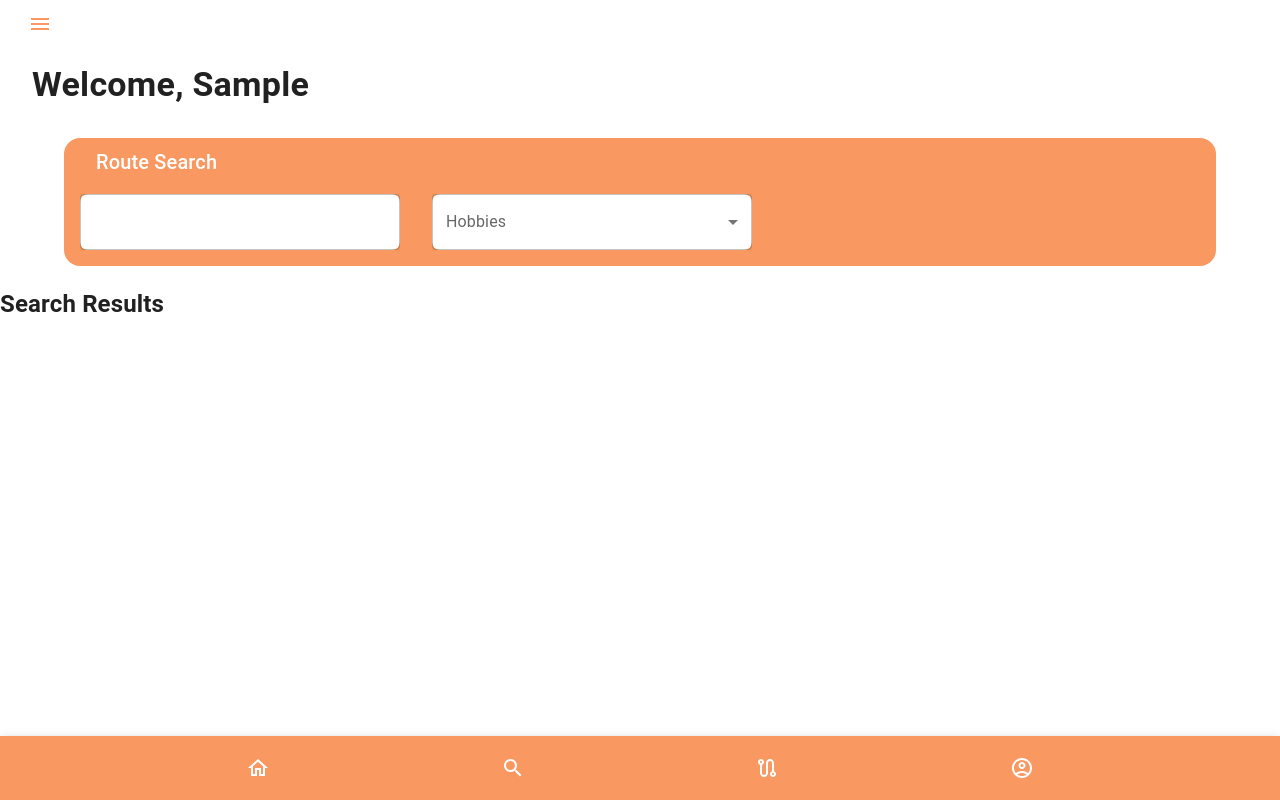
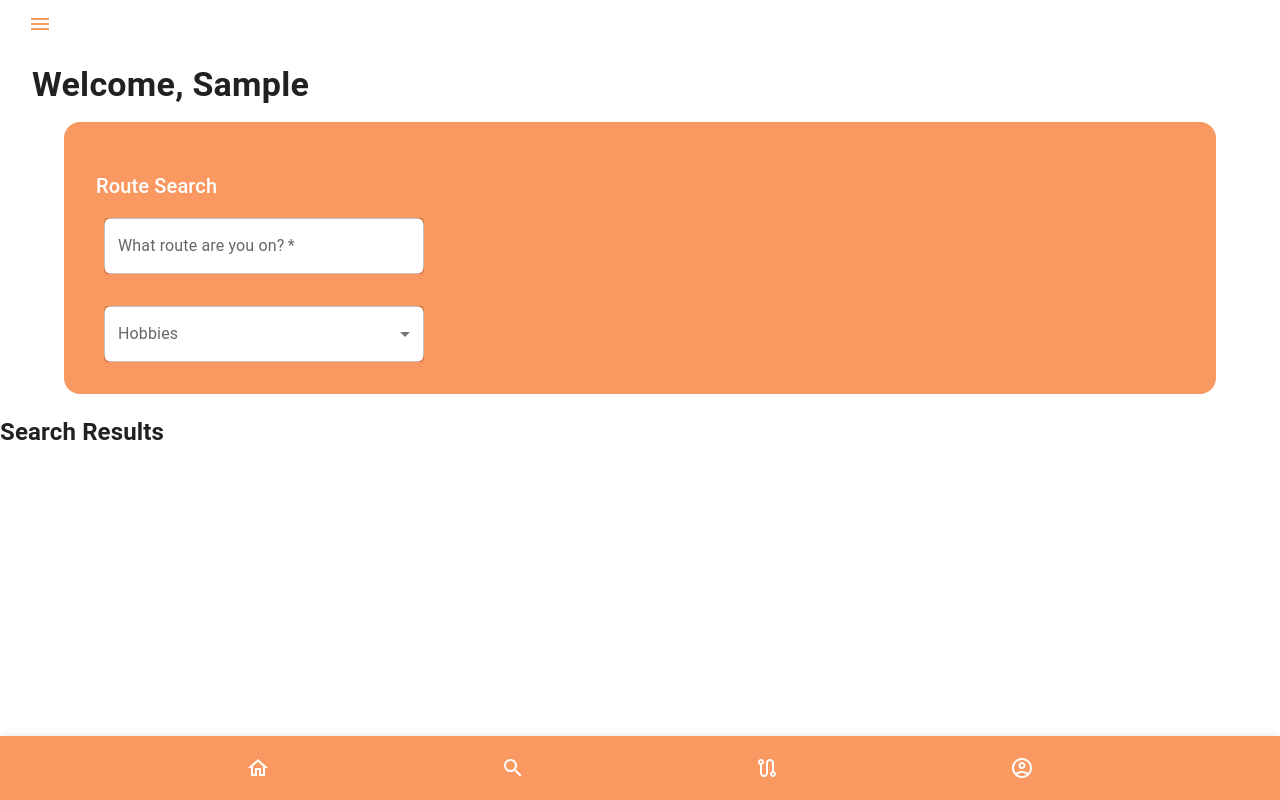
Before and after one commit to barakdavidov/hackapp, a React (Create React App) app: page / in a window 1280 px wide. Built offline with nearby package versions, Linux system fonts and the light colour scheme; sample sign-in values are in the browser's storage.

Commit message:
Searh updates

```diff
--- a/src/components/Search/SearchBox.js
+++ b/src/components/Search/SearchBox.js
@@ -5,6 +5,8 @@ import InputLabel from "@mui/material/InputLabel";
 import MenuItem from "@mui/material/MenuItem";
 import FormControl from "@mui/material/FormControl";
 import Select from "@mui/material/Select";
+import OutlinedInput from "@mui/material/OutlinedInput";
+import Chip from "@mui/material/Chip";
 
 export default function SearchBox(props) {
   const { setResults } = props;
@@ -35,14 +37,24 @@ export default function SearchBox(props) {
         <Typography
           variant="h6"
           sx={{
-            margin: "2rem 1rem 0 2rem",
-            paddingTop: ".5rem",
+            margin: "1rem 1rem 0 2rem",
+            paddingTop: "3rem",
             color: "white",
           }}
         >
           Route Search
         </Typography>
+        <Container
+          sx={{
+            display: "flex",
+            flexDirection: "column",
+            alignContent: "center",
+          }}
+        >
           <TextField
+            required
+            id="outlined-required"
+            label="What route are you on?"
             sx={{
               margin: "1rem",
               width: "20rem",
@@ -53,7 +65,7 @@ export default function SearchBox(props) {
           />
           <FormControl
             sx={{
-            margin: "1rem",
+              margin: "1rem 1rem 2rem 1rem",
               width: "20rem",
               bgcolor: "white",
               borderRadius: "0.5rem",
@@ -72,6 +84,7 @@ export default function SearchBox(props) {
               <MenuItem value={30}>Thirty</MenuItem>
             </Select>
           </FormControl>
+        </Container>
       </Box>
     </Container>
   );
```
Also changed, not shown: 1 other file (tests, documents, lock files or other folders). Lines whose indentation alone changed are shown as unchanged.
